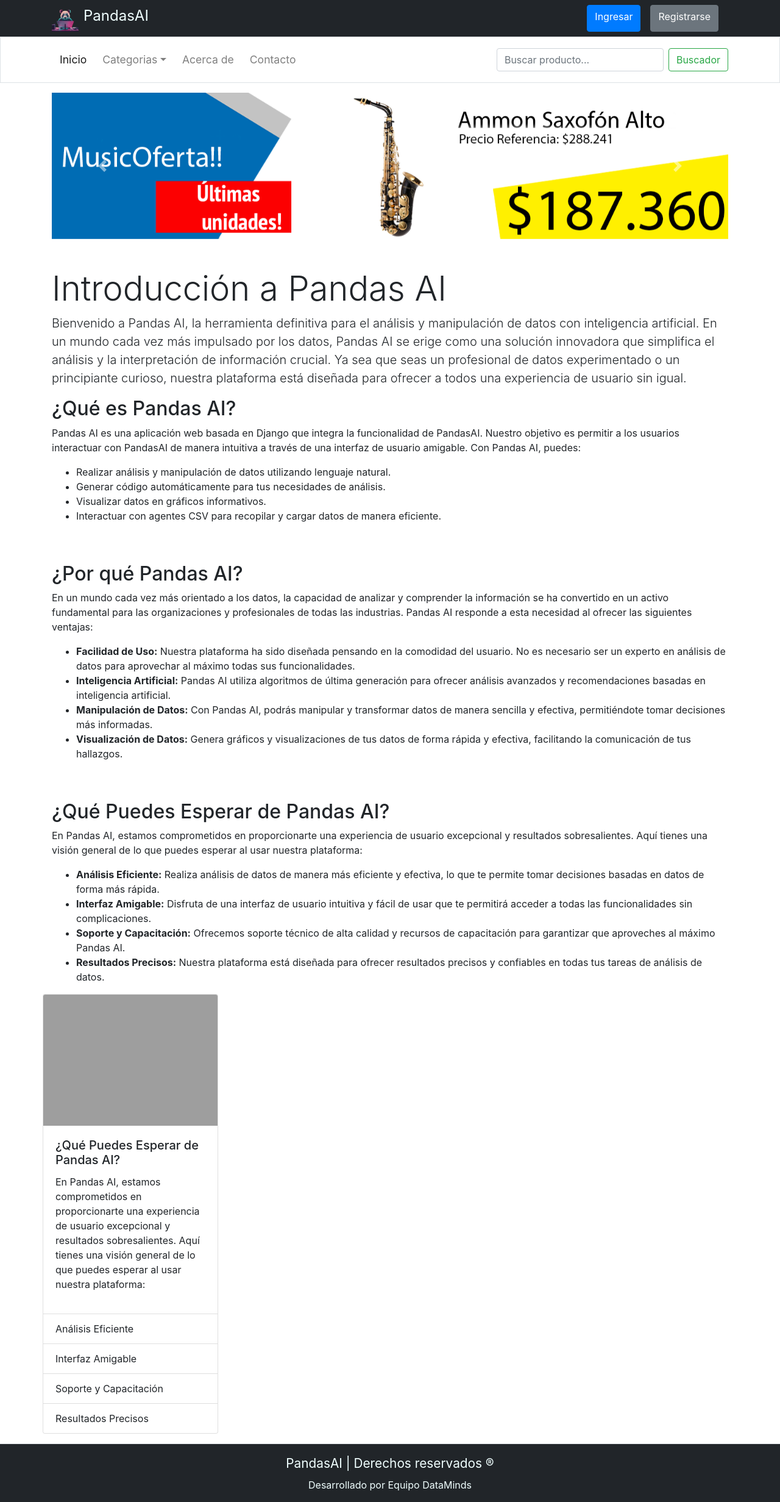
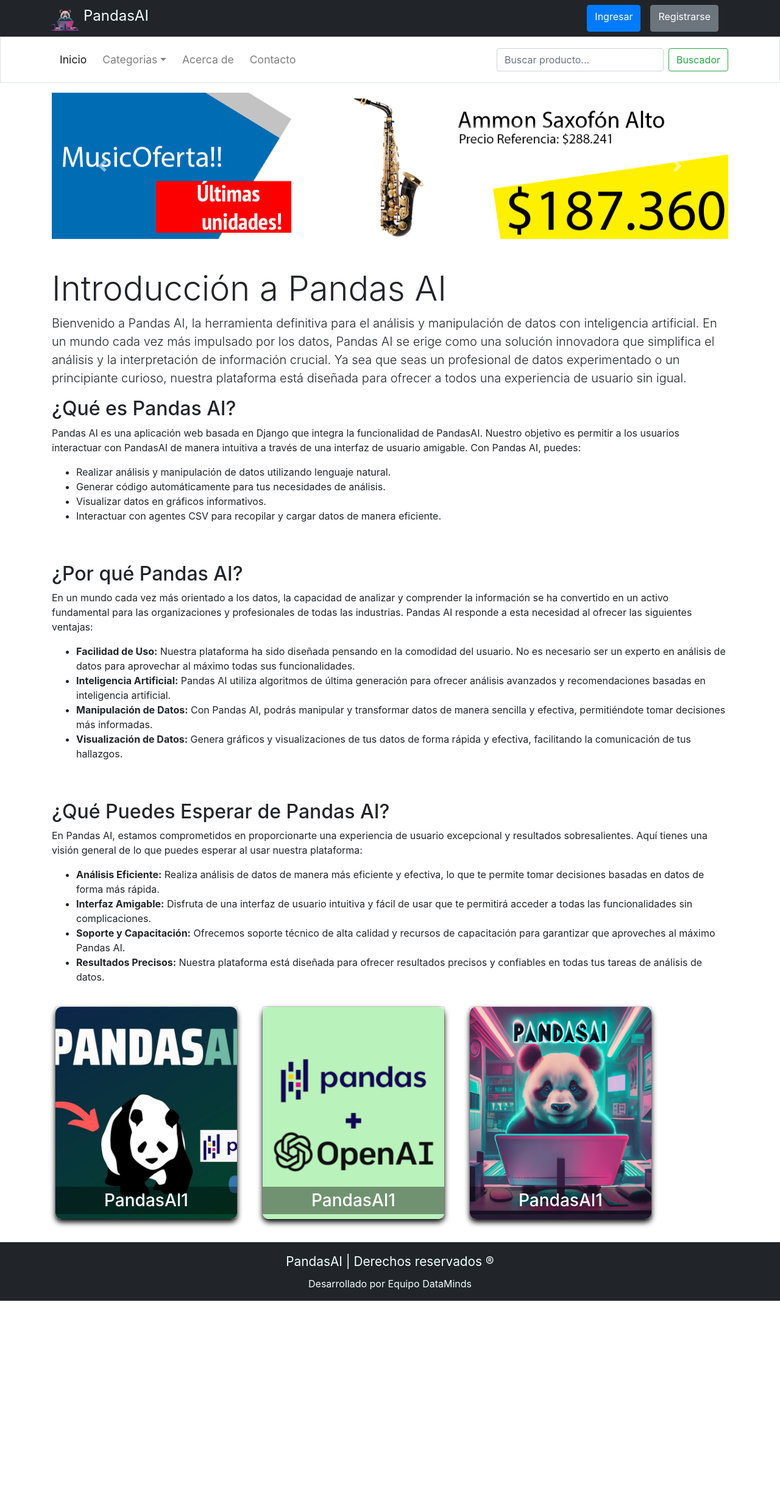
Before and after one commit to Kaaydenn/PandasAI2, a Django app: template sitio/templates/sitio/producto/index.html in a window 1280 px wide. Shown: the whole page at 61% size. After the commit the page ends 2133 px from the top, so only its background shows below. Run offline with Django 3.2, Linux system fonts and the light colour scheme; the template is opened without the code that fills it, so the values that code supplies are empty; some libraries are stand-ins or nearby versions; grey boxes are pictures that could not be loaded.

Commit message:
Cards Index

```diff
--- a/sitio/static/sitio/style.css
+++ b/sitio/static/sitio/style.css
@@ -78,3 +78,85 @@ footer div > p{
 .title-form-register{
     font-size: 2.8em;
 }
+
+/* Cards*/
+
+.card {
+    position: relative;
+    width: 300px;
+    height: 350px;
+    margin: 20px;
+}
+
+.card .face {
+    position: absolute;
+    width: 100%;
+    height: 100%;
+    backface-visibility: hidden;
+    border-radius: 10px;
+    overflow: hidden;
+    transition: .5s;
+}
+
+.card .front {
+    transform:perspective(600px) rotateY(0deg);
+    box-shadow: 0 5px 10px #000;
+}
+
+.card .front img {
+    position: absolute;
+    width: 100%;
+    height: 100%;
+    object-fit: cover;
+}
+
+.card .front h3 {
+    position: absolute;
+    bottom: 0;
+    width: 100%;
+    height: 45px;
+    line-height: 45px;
+    color: #fff;
+    background: rgba(0, 0, 0, .4);
+    text-align: center;
+}
+
+.card .back {
+    transform: perspective(600px) rotateY(180deg);
+    background: rgb(3, 35, 54);
+    padding: 15px;
+    color: #f3f3f3;
+    display: flex;
+    flex-direction: column;
+    justify-content: space-between;
+    text-align: center;
+    box-shadow: 0 5px 10px #000;
+}
+
+.card .back .link {
+    border-top: solid 1px #f3f3f3;
+    height: 50px;
+    line-height: 50px;
+}
+
+.card .back .link a {
+    color: #f3f3f3;
+}
+
+.card .back h3 {
+    font-size: 30px;
+    margin-top: 20px;
+    letter-spacing: 2px;
+}
+
+.card .back p {
+    letter-spacing: 1px;
+}
+
+.card:hover .front {
+    transform: perspective(600px) rotateY(180deg);
+}
+
+.card:hover .back {
+    transform: perspective(600px) rotateY(360deg);
+}
--- a/sitio/templates/sitio/producto/index.html
+++ b/sitio/templates/sitio/producto/index.html
@@ -83,19 +83,43 @@
     </ul>
 </section>
 
-<div class="card" style="width: 18rem;">
-    <img src="/media/imagenes/images/1.jpg" class="card-img-top" alt="...">
-    <div class="card-body">
-      <h5 class="card-title">¿Qué Puedes Esperar de Pandas AI?</h5>
-      <p>En Pandas AI, estamos comprometidos en proporcionarte una experiencia de usuario excepcional y resultados sobresalientes.
-        Aquí tienes una visión general de lo que puedes esperar al usar nuestra plataforma:</p>
-    </div>
-    <ul class="list-group list-group-flush">
-      <li class="list-group-item">Análisis Eficiente</li>
-      <li class="list-group-item">Interfaz Amigable</li>
-      <li class="list-group-item">Soporte y Capacitación</li>
-        <li class="list-group-item">Resultados Precisos</li>
-    </ul>
+<div class="card">
+  <div class="face front">
+      <img src="/media/imagenes/PandasAI1.jpg" alt="">
+      <h3>PandasAI1</h3>
   </div>
-
+  <div class="face back">
+      <h3>PandasAI1</h3>
+      <p>Lorem ipsum dolor sit amet consectetur adipisicing elit. Nostrum distinctio rem commodi ab cupiditate possimus dolorum, eligendi at aspernatur vel delectus, libero placeat necessitatibus sapiente natus ipsum non qui dolorem.</p>
+      <div class="link">
+          <a href="#">Details</a>
+      </div>
+  </div>
+</div>
+<div class="card">
+  <div class="face front">
+      <img src="/media/imagenes/PandasAI2.jpg" alt="">
+      <h3>PandasAI1</h3>
+  </div>
+  <div class="face back">
+      <h3>PandasAI1</h3>
+      <p>Lorem ipsum dolor sit amet consectetur adipisicing elit. Nostrum distinctio rem commodi ab cupiditate possimus dolorum, eligendi at aspernatur vel delectus, libero placeat necessitatibus sapiente natus ipsum non qui dolorem.</p>
+      <div class="link">
+          <a href="#">Details</a>
+      </div>
+  </div>
+</div>
+<div class="card">
+  <div class="face front">
+      <img src="/media/imagenes/PandasAI3.jpeg" alt="">
+      <h3>PandasAI1</h3>
+  </div>
+  <div class="face back">
+      <h3>PandasAI1</h3>
+      <p>Lorem ipsum dolor sit amet consectetur adipisicing elit. Nostrum distinctio rem commodi ab cupiditate possimus dolorum, eligendi at aspernatur vel delectus, libero placeat necessitatibus sapiente natus ipsum non qui dolorem.</p>
+      <div class="link">
+          <a href="#">Details</a>
+      </div>
+  </div>
+</div>
 {% endblock %}
```
Also changed, not shown: sitio/templates/sitio/carrito/index.html (deleted, +0 -49 lines), sitio/templates/sitio/carrito/simple_checkout.html (deleted, +0 -95 lines), sitio/templates/sitio/carrito/sucess.html (deleted, +0 -11 lines), sitio/templates/sitio/paginas/acerca_de.html (+10 -18 lines), db.sqlite3, media/imagenes/PandasAI1.jpg (added), media/imagenes/PandasAI2.jpg (added), media/imagenes/PandasAI3.jpeg (added).
